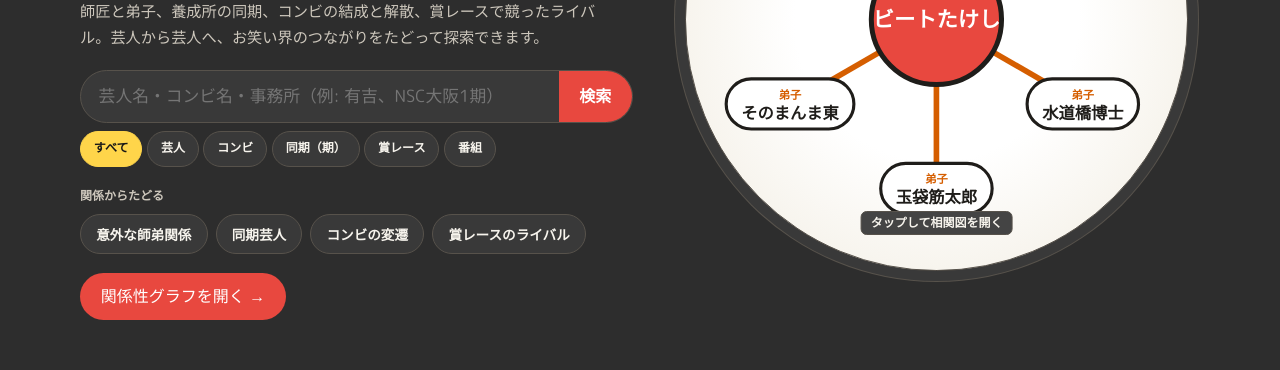
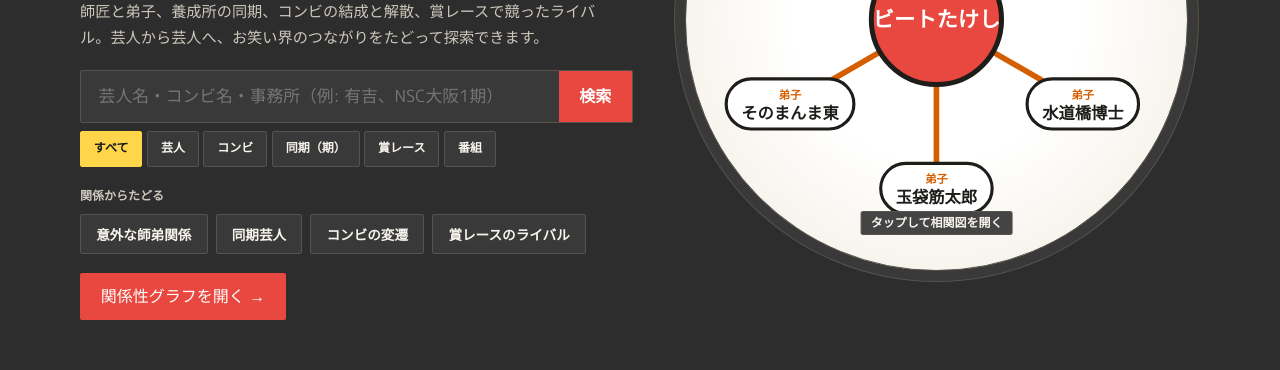
Before and after one commit to reload-co-jp/geinin, a Next.js app: page / in a window 1280 px wide. Shown: the part 389-759 px from the top of the page. Built offline with nearby package versions, Linux system fonts and the light colour scheme; a web font is replaced by a local one.

Commit message:
Reduce border radius

```diff
--- a/app/page.tsx
+++ b/app/page.tsx
@@ -174,7 +174,7 @@ const css = `
 .rank .count { font-family: var(--display); font-size: 1.5rem; color: var(--pop); }
 .timeline { display: grid; gap: .35rem; padding: 1rem; background: var(--surface); border: 1px solid var(--line); border-radius: var(--radius); }
 .tl-legend { display: flex; gap: 1rem; font-size: .72rem; color: var(--muted); margin-bottom: .4rem; }
-.tl-legend i { display: inline-block; width: 1.4rem; height: .6rem; border-radius: 999px; margin-right: .3rem; vertical-align: middle; }
+.tl-legend i { display: inline-block; width: 1.4rem; height: .6rem; border-radius: 2px; margin-right: .3rem; vertical-align: middle; }
 .tl-row { display: grid; grid-template-columns: 8.5rem 1fr 9.5rem; grid-template-areas: "name track meta"; align-items: center; gap: .6rem; font-size: .82rem; }
 .tl-row > a { grid-area: name; }
 .tl-track { grid-area: track; }
@@ -182,7 +182,7 @@ const css = `
 .tl-row a { text-decoration: none; overflow: hidden; text-overflow: ellipsis; white-space: nowrap; }
 .tl-track { position: relative; height: 1.4rem; }
 .tl-bar, .tl-legend i { background: var(--pop); }
-.tl-bar { position: absolute; top: .25rem; bottom: .25rem; border-radius: 999px; }
+.tl-bar { position: absolute; top: .25rem; bottom: .25rem; border-radius: 2px; }
 .tl-bar[data-ended], .tl-legend i[data-ended] { background: repeating-linear-gradient(45deg, #8a857c 0 4px, #5a5650 4px 8px); }
 .tl-axis { display: flex; justify-content: space-between; margin: 0 10.1rem 0 9.1rem; font-size: .7rem; color: var(--muted); font-weight: 800; }
 .races { display: grid; grid-template-columns: repeat(auto-fit, minmax(260px, 1fr)); gap: 1rem; }
--- a/app/races/shared.tsx
+++ b/app/races/shared.tsx
@@ -294,7 +294,7 @@ export const Schedule: FC = () => (
                   alignSelf: "center",
                   margin: "0 2px",
                   padding: ".15rem .35rem",
-                  borderRadius: 4,
+                  borderRadius: 2,
                   color: s.label === "決勝" ? "#fff" : "var(--text)",
                   background:
                     s.label === "決勝"
--- a/app/reset.css
+++ b/app/reset.css
@@ -24,7 +24,7 @@
   --ink: #171717;
   /* 相関図の描画面。線の配色は明るい背景前提 */
   --paper: #f7f4ed;
-  --radius: 12px;
+  --radius: 2px;
   --shadow: 0 6px 20px #0006;
   --display: "Dela Gothic One", "Hiragino Sans", sans-serif;
   background-color: var(--bg);
@@ -88,7 +88,7 @@ button {
   min-height: 2.25rem;
   background: var(--surface-2);
   border: 1px solid var(--line);
-  border-radius: 999px;
+  border-radius: 2px;
   transition:
     background 0.15s,
     border-color 0.15s;
@@ -142,7 +142,7 @@ body > header nav {
 header nav a {
   text-decoration: none;
   padding: 0.35rem 0.8rem;
-  border-radius: 999px;
+  border-radius: 2px;
   color: var(--muted);
 }
 
@@ -178,7 +178,7 @@ header nav a:hover {
   padding: 0.05rem 0.6rem;
   font-size: 0.75rem;
   font-weight: 800;
-  border-radius: 6px;
+  border-radius: 2px;
   background: var(--pop);
   color: var(--ink);
   white-space: nowrap;
@@ -217,7 +217,7 @@ header nav a:hover {
   font-weight: 700;
   text-decoration: none;
   border: 1px solid var(--line);
-  border-radius: 999px;
+  border-radius: 2px;
   background: var(--surface);
 }
 
@@ -238,7 +238,7 @@ header nav a:hover {
   text-decoration: none;
   color: #fff;
   background: var(--accent);
-  border-radius: 999px;
+  border-radius: 2px;
 }
 
 .cta:hover {
@@ -435,7 +435,7 @@ h2.pf-name {
 .pf-badge {
   font-size: 0.7rem;
   padding: 0 0.35rem;
-  border-radius: 4px;
+  border-radius: 2px;
   white-space: nowrap;
   border: 1px solid;
   color: var(--muted);
--- a/components/graph/cy-graph.tsx
+++ b/components/graph/cy-graph.tsx
@@ -491,7 +491,7 @@ export const CyGraph: FC<Props> = ({
             color: "var(--text)",
             fontSize: ".78rem",
             lineHeight: 1.5,
-            borderRadius: 8,
+            borderRadius: 2,
             pointerEvents: "none",
             zIndex: 2,
           }}
--- a/components/graph/legend.tsx
+++ b/components/graph/legend.tsx
@@ -12,7 +12,7 @@ export const LineSample: FC<{ kind: EdgeKind }> = ({ kind }) => {
       style={{ flexShrink: 0 }}
     >
       {/* 線の配色は相関図の明るい描画面に合わせてあるので同じ下地を敷く */}
-      <rect x="-2" y="0" width="40" height="12" rx="3" fill="#f7f4ed" />
+      <rect x="-2" y="0" width="40" height="12" rx="2" fill="#f7f4ed" />
       <line
         x1="0"
         y1="6"
--- a/components/search-box.tsx
+++ b/components/search-box.tsx
@@ -17,7 +17,7 @@ export const TYPES = [
 
 const css = `
 .sb { position: relative; flex: 1 1 320px; min-width: 0; }
-.sb form { display: flex; align-items: stretch; border: 1px solid var(--line); border-radius: 999px; background: var(--surface); overflow: hidden; }
+.sb form { display: flex; align-items: stretch; border: 1px solid var(--line); border-radius: 2px; background: var(--surface); overflow: hidden; }
 .sb input { flex: 1; min-width: 0; border: 0; padding: .7rem 1.1rem; font-size: 1.05rem; background: transparent; }
 .sb input:focus-visible { outline: none; }
 .sb form:focus-within { border-color: var(--pop); box-shadow: 0 0 0 2px var(--pop); }
--- a/components/search-results.tsx
+++ b/components/search-results.tsx
@@ -12,7 +12,7 @@ const LIMIT = 200
 
 const css = `
 .sr { max-width: 820px; }
-.sr form { display: flex; border: 1px solid var(--line); border-radius: 999px; background: var(--surface); overflow: hidden; }
+.sr form { display: flex; border: 1px solid var(--line); border-radius: 2px; background: var(--surface); overflow: hidden; }
 .sr form:focus-within { border-color: var(--pop); box-shadow: 0 0 0 2px var(--pop); }
 .sr input { flex: 1; min-width: 0; border: 0; padding: .7rem 1.1rem; font-size: 1.05rem; background: transparent; }
 .sr input:focus-visible { outline: none; }
```
Also changed, not shown: components/graph/explorer.tsx (+4 -4 lines).
